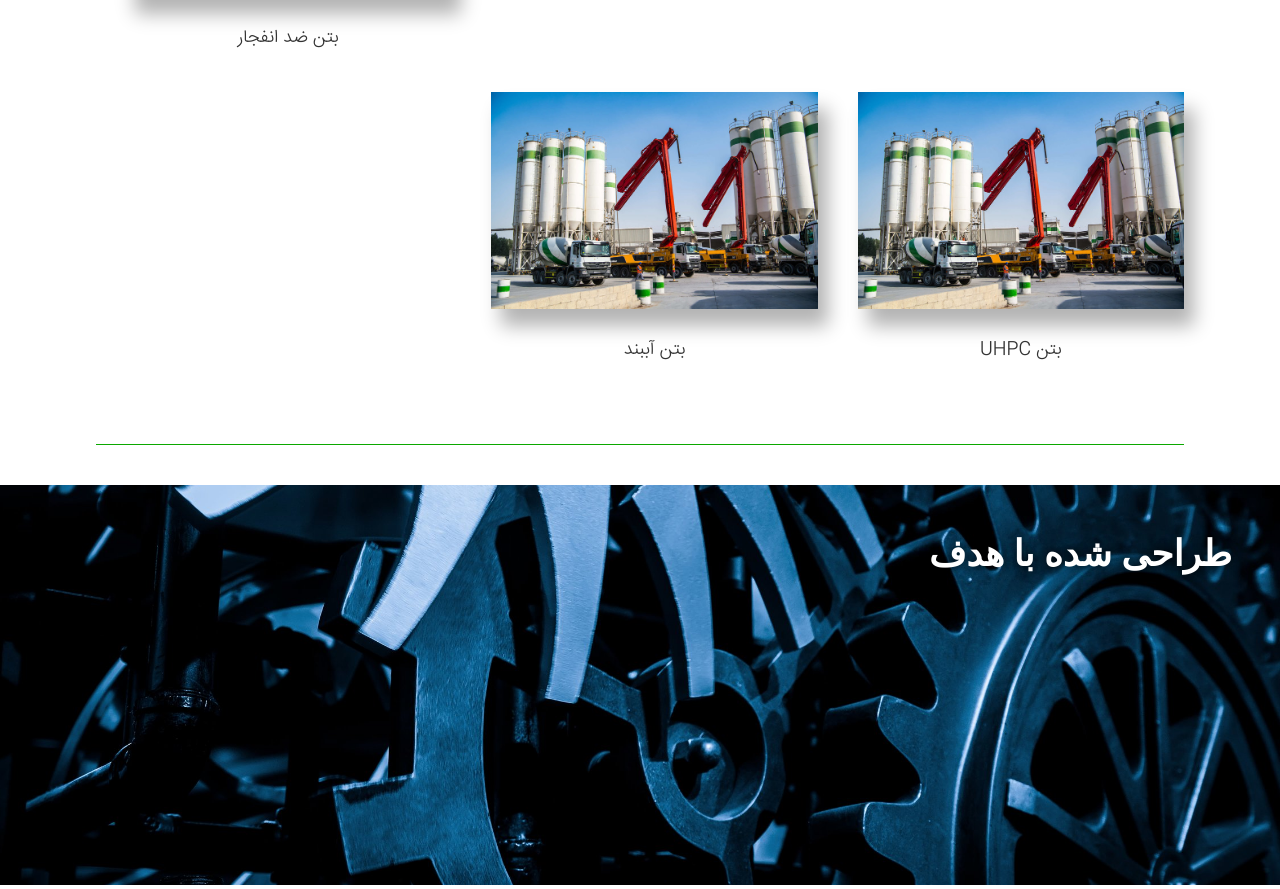
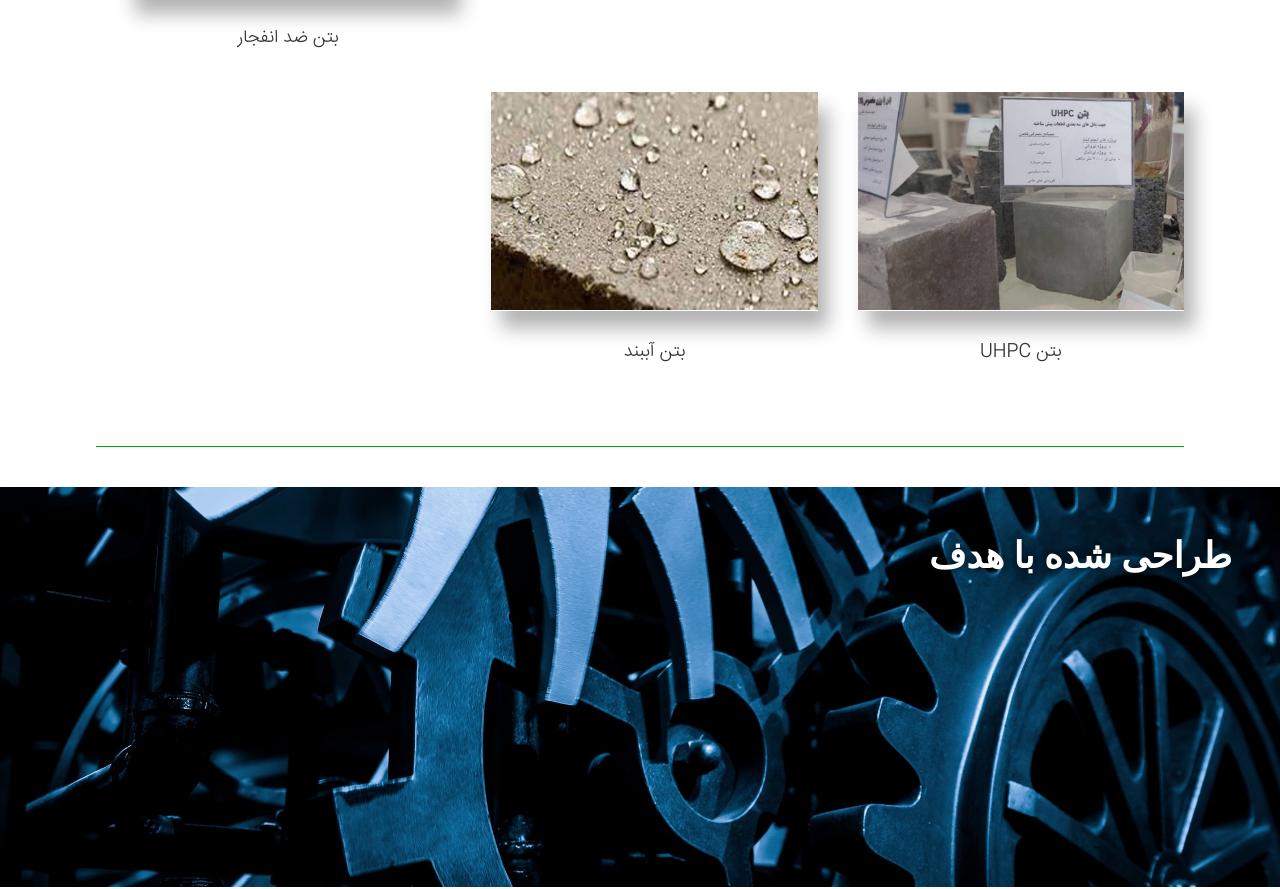
Before and after one commit to farzad-panahi/Pishtaz, a website built with Vite: page products.html in a window 1280 px wide. Shown: the part 1862-2751 px from the top of the page. Built offline with nearby package versions, Linux system fonts and the light colour scheme.

Commit message:
zamanian2

```diff
--- a/products.html
+++ b/products.html
@@ -173,7 +173,7 @@
             <h2 class="text-[#333] text-[18px] mt-3">بتن ضد انفجار</h2>
           </div>
           <div class="flex flex-col items-center gap-1 mobile:w-[75%] desktop:w-[30%]">
-            <img src="./src/image/honors/4.jpg" alt="" class="hItem object-contain mb-3">
+            <img src="./src/image/products/UHPC.jpg" alt="" class="hItem object-contain mb-3">
             <h2 class="text-[#333] text-[18px] mt-3">بتن UHPC </h2>
           </div>
           <!-- <div class="flex flex-col items-center gap-1 mobile:w-[75%] desktop:w-[30%]">
@@ -181,7 +181,7 @@
             <h2 class="text-[#333] text-[18px] mt-3">لورم ایپسوم متن ساختگی</h2>
           </div> -->
           <div class="flex flex-col items-center gap-1 mobile:w-[75%] desktop:w-[30%]">
-            <img src="./src/image/honors/4.jpg" alt="" class="hItem object-contain mb-3">
+            <img src="./src/image/products/Abband.jpg" alt="" class="hItem object-contain mb-3">
             <h2 class="text-[#333] text-[18px] mt-3">بتن آببند</h2>
           </div>
           <span class="w-full h-[1px] bg-[#0ba800] mt-10"></span>
```
Also changed, not shown: src/image/products/Abband.jpg (added), src/image/products/UHPC.jpg (added).
